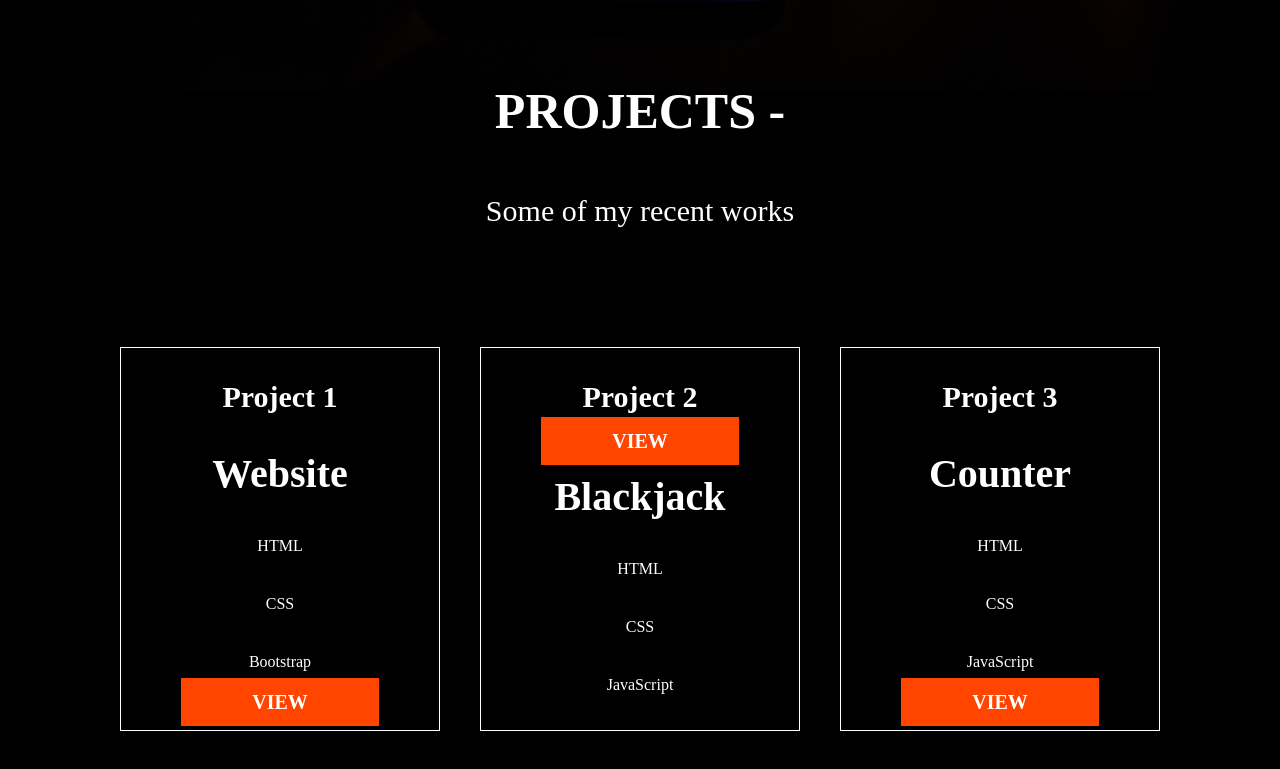
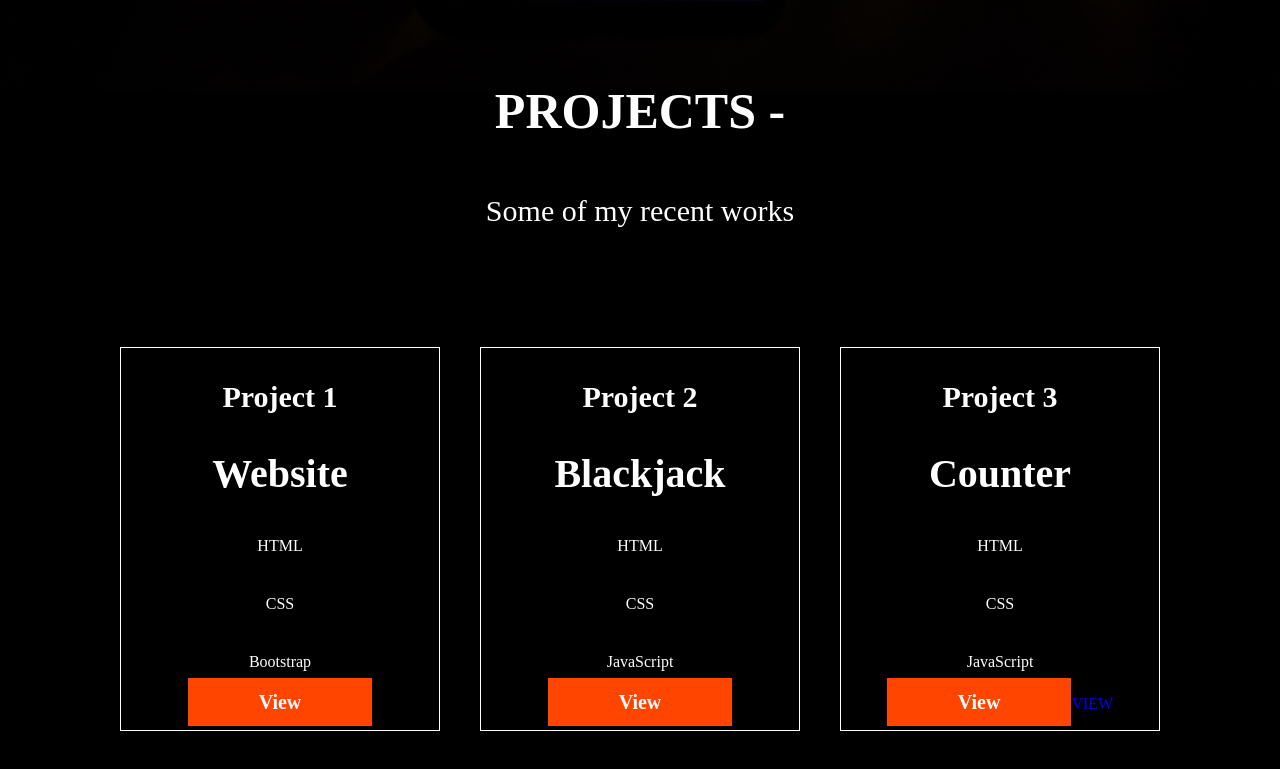
Before and after one commit to Leemah-ctrl/my-first-portfolio, a React (Create React App) app: page /Projects in a window 1280 px wide. Shown: the part 709-1478 px from the top of the page. Built offline with nearby package versions, Linux system fonts and the light colour scheme.

Commit message:
Update ActualProjects.js

```diff
--- a/src/Component/ActualProjects.js
+++ b/src/Component/ActualProjects.js
@@ -14,17 +14,32 @@ const ActualProjects = () => {
 <p>HTML</p>
 <p>CSS</p>
 <p>Bootstrap</p>
-     <NavLink to ="https://famous-daifuku-e0e7d1.netlify.app/" className = "btn" >VIEW</NavLink>
+    <NavLink
+    className="navbar-item"
+    activeClassName="is-active"
+    to=""https://famous-daifuku-e0e7d1.netlify.app/""
+    exact  className = "btn"
+>
+	View
+</NavLink>
 </div>
 
 <div className="card">
 <h3>Project 2</h3>
-<NavLink to ="https://fluffy-rugelach-d06c90.netlify.app/" className = "btn" >VIEW</NavLink>
 <p className="project-name">Blackjack</p>
 <p>HTML</p>
 <p>CSS</p>
 <p>JavaScript</p>
 
+
+    <NavLink
+    className="navbar-item"
+    activeClassName="is-active"
+    to="https://fluffy-rugelach-d06c90.netlify.app/"
+    exact  className = "btn"
+>
+	View
+</NavLink>
 </div>
 
 <div className="card">
@@ -33,7 +48,15 @@ const ActualProjects = () => {
 <p>HTML</p>
 <p>CSS</p>
 <p>JavaScript</p>
-      <NavLink to ="https://symphonious-bavarois-b5b7a0.netlify.app/ "  className = "btn" >VIEW</NavLink>
+    <NavLink
+    className="navbar-item"
+    activeClassName="is-active"
+    to="https://symphonious-bavarois-b5b7a0.netlify.app/"
+    exact  className = "btn"
+>
+	View
+</NavLink>
+      <NavLink to ="https://symphonious-bavarois-b5b7a0.netlify.app/ " >VIEW</NavLink>
 
 </div>
 
```
